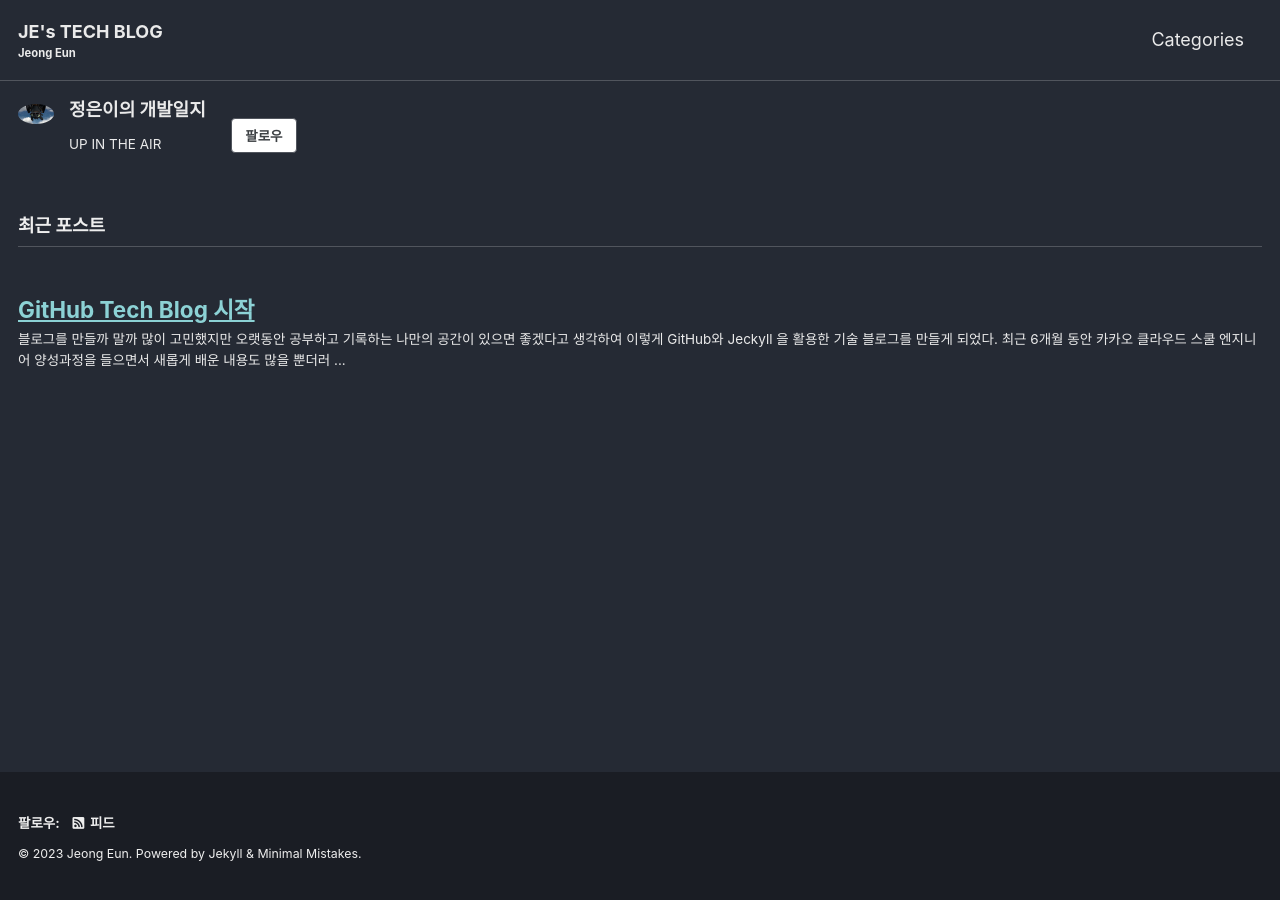
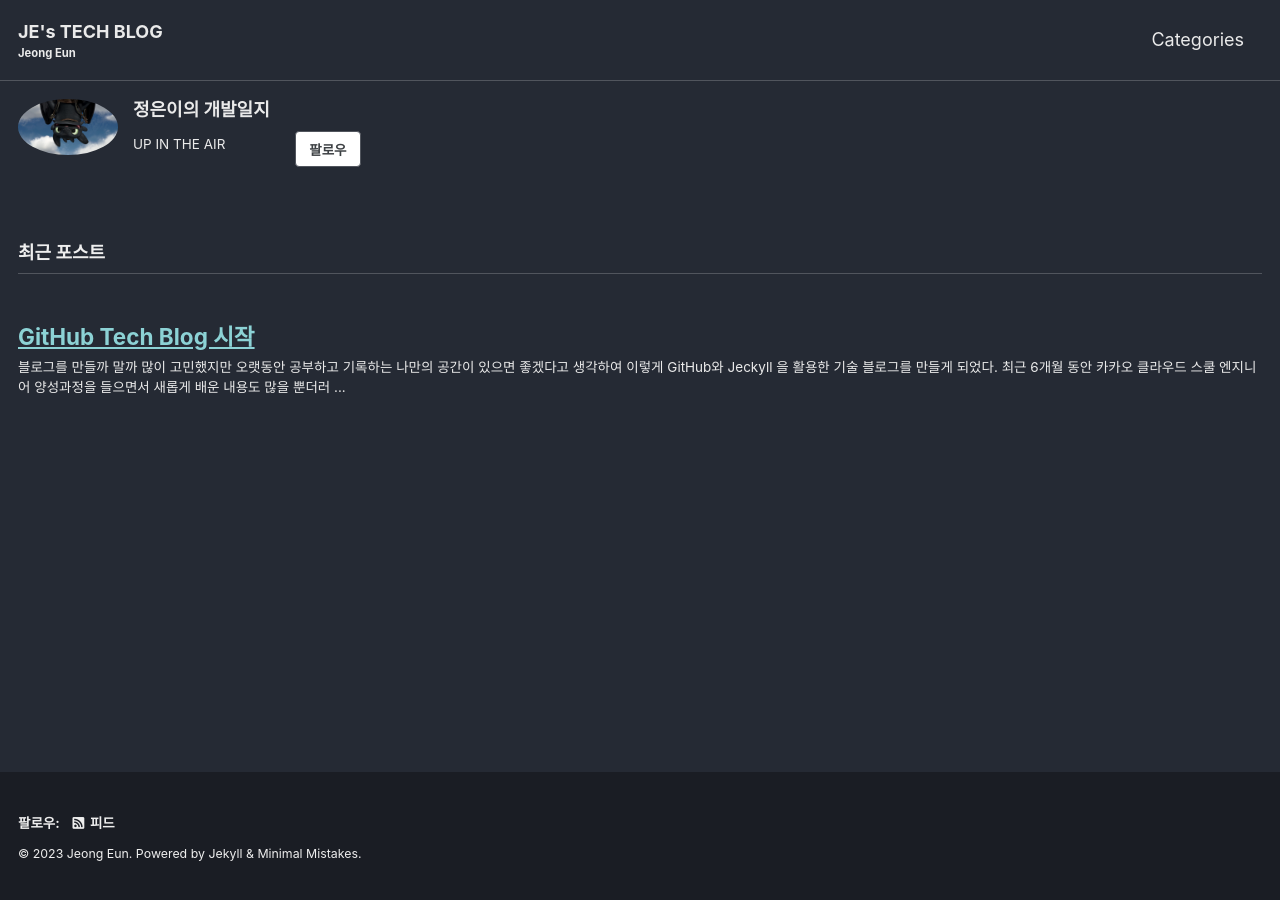
Before and after one commit to jang294/jang294.github.io, a Jekyll site: the page built from index.html, in a window 1280 px wide. Built offline with Jekyll 4.4.1, drawn with Linux system fonts in a browser that asks for light colours; cached includes are drawn as plain includes; the list of posts is cut into pages by our own code.

Commit message:
Update _sidebar.scss

```diff
--- a/_sass/minimal-mistakes/_sidebar.scss
+++ b/_sass/minimal-mistakes/_sidebar.scss
@@ -124,8 +124,8 @@
 .author__avatar {
   display: table-cell;
   vertical-align: top;
-  width: 36px;
-  height: 36px;
+  width: 100px;
+  height: 100px;
 
   @include breakpoint($large) {
     display: block;
```
